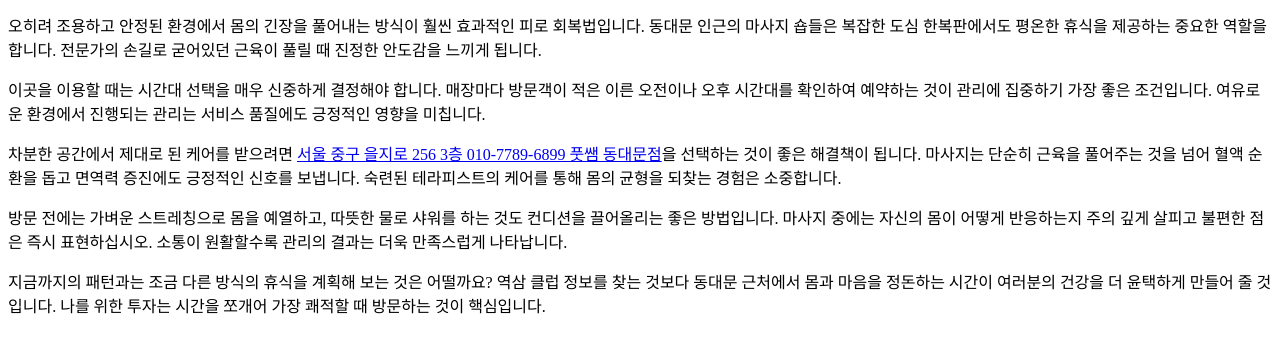
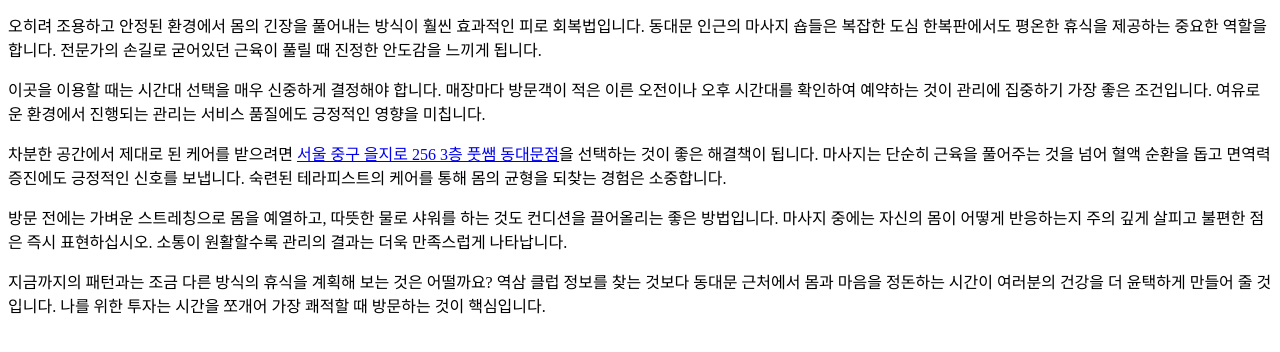
Before and after one commit to cosmos0111-cmyk/bp-kr-pbn-sr-099, a plain HTML site: page posts/gemini-coverage-20260719-0130.html in a window 1280 px wide. Shown: the part 140-492 px from the top of the page. Drawn offline with Linux system fonts and the light colour scheme.

Commit message:
deploy: garbage-free snapshot 2026-08-09T14:52:46.703Z

```diff
--- a/posts/gemini-coverage-20260719-0130.html
+++ b/posts/gemini-coverage-20260719-0130.html
@@ -15,7 +15,7 @@
 <p>많은 분이 금요일 밤이 되면 역삼 클럽 정보를 탐색하며 뜨거운 밤을 보내는 것이 스트레스 해소의 정석이라고 오해하곤 합니다. 하지만 큰 소음과 사람들로 가득 찬 공간은 청각적, 체력적으로 에너지를 과하게 소모시킵니다. 일주일간 고생한 몸을 방치한 채 또 다른 자극을 찾는 것은 오히려 피로를 가중하는 길입니다.</p>
 <p>오히려 조용하고 안정된 환경에서 몸의 긴장을 풀어내는 방식이 훨씬 효과적인 피로 회복법입니다. 동대문 인근의 마사지 숍들은 복잡한 도심 한복판에서도 평온한 휴식을 제공하는 중요한 역할을 합니다. 전문가의 손길로 굳어있던 근육이 풀릴 때 진정한 안도감을 느끼게 됩니다.</p>
 <p>이곳을 이용할 때는 시간대 선택을 매우 신중하게 결정해야 합니다. 매장마다 방문객이 적은 이른 오전이나 오후 시간대를 확인하여 예약하는 것이 관리에 집중하기 가장 좋은 조건입니다. 여유로운 환경에서 진행되는 관리는 서비스 품질에도 긍정적인 영향을 미칩니다.</p>
-<p>차분한 공간에서 제대로 된 케어를 받으려면 <a class="anchor-link" href="https://euljiro-body-care.mapo-room-guide.xyz/" data-역삼 클럽 안내-link-target="t1-campaign-mqw1w2qy-5klg">서울 중구 을지로 256 3층 010-7789-6899 풋쌤 동대문점</a>을 선택하는 것이 좋은 해결책이 됩니다. 마사지는 단순히 근육을 풀어주는 것을 넘어 혈액 순환을 돕고 면역력 증진에도 긍정적인 신호를 보냅니다. 숙련된 테라피스트의 케어를 통해 몸의 균형을 되찾는 경험은 소중합니다.</p>
+<p>차분한 공간에서 제대로 된 케어를 받으려면 <a class="anchor-link" href="https://euljiro-body-care.mapo-room-guide.xyz/" data-역삼 클럽 안내-link-target="t1-campaign-mqw1w2qy-5klg">서울 중구 을지로 256 3층 풋쌤 동대문점</a>을 선택하는 것이 좋은 해결책이 됩니다. 마사지는 단순히 근육을 풀어주는 것을 넘어 혈액 순환을 돕고 면역력 증진에도 긍정적인 신호를 보냅니다. 숙련된 테라피스트의 케어를 통해 몸의 균형을 되찾는 경험은 소중합니다.</p>
 <p>방문 전에는 가벼운 스트레칭으로 몸을 예열하고, 따뜻한 물로 샤워를 하는 것도 컨디션을 끌어올리는 좋은 방법입니다. 마사지 중에는 자신의 몸이 어떻게 반응하는지 주의 깊게 살피고 불편한 점은 즉시 표현하십시오. 소통이 원활할수록 관리의 결과는 더욱 만족스럽게 나타납니다.</p>
 <p>지금까지의 패턴과는 조금 다른 방식의 휴식을 계획해 보는 것은 어떨까요? 역삼 클럽 정보를 찾는 것보다 동대문 근처에서 몸과 마음을 정돈하는 시간이 여러분의 건강을 더 윤택하게 만들어 줄 것입니다. 나를 위한 투자는 시간을 쪼개어 가장 쾌적할 때 방문하는 것이 핵심입니다.</p>
 </body>
```
